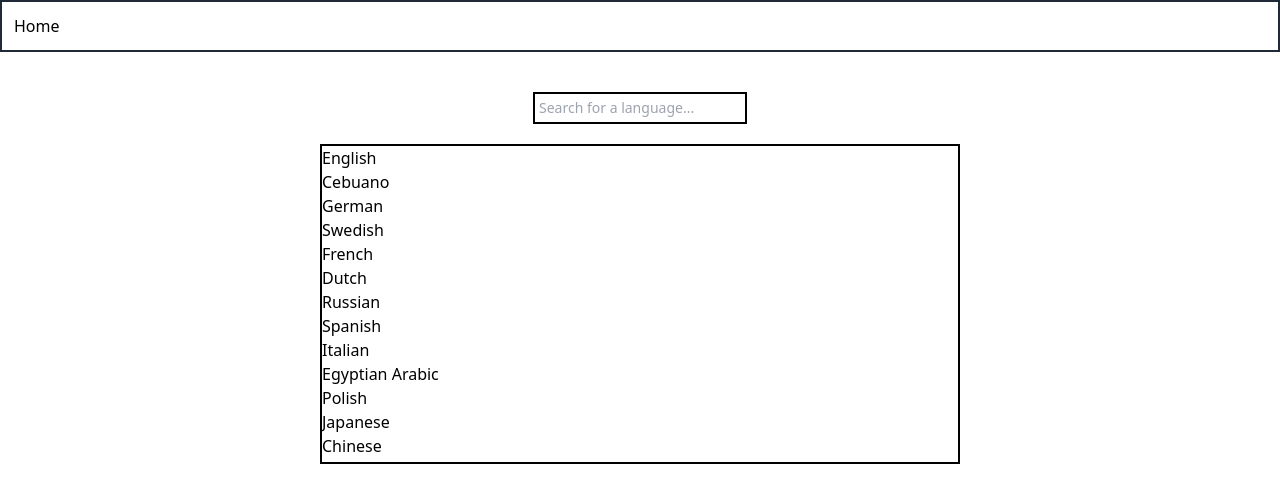
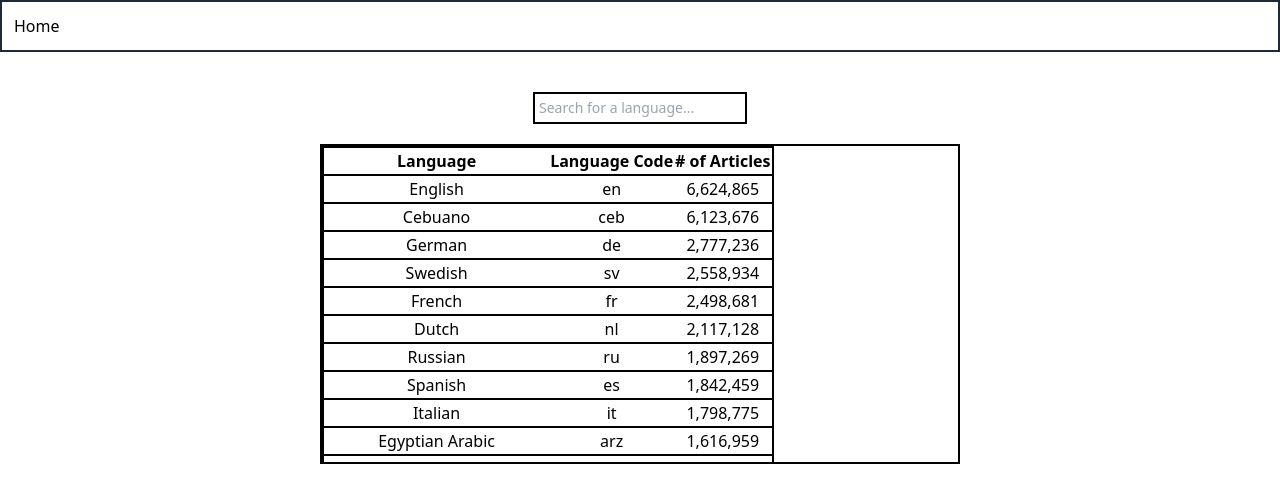
Before and after one commit to HanifCarroll/wikipedia-infinite-scroll, a Next.js app: page / in a window 1280 px wide. Shown: the top 502 px of the page. Built offline with nearby package versions, Linux system fonts and the light colour scheme.

Commit message:
Format languages in table.

```diff
--- a/pages/index.tsx
+++ b/pages/index.tsx
@@ -29,15 +29,36 @@ export default function Home() {
           value={searchTerm}
         />
         <div className="mt-5 w-1/2 max-h-80 border-2 border-black overflow-scroll">
-          <ul>
-            {filteredLanguages.map((language) => (
-              <li key={language.Wiki}>
-                <a href={`/random?language=${language.Wiki}`}>
-                  {language.Language}
-                </a>
-              </li>
-            ))}
-          </ul>
+          <table className="border-2 border-black border-collapse">
+            <thead>
+              <tr>
+                <th>Language</th>
+                <th>Language Code</th>
+                <th># of Articles</th>
+              </tr>
+            </thead>
+            <tbody>
+              {filteredLanguages.map((language) => (
+                <tr key={language.Wiki} className="border-2 border-black ">
+                  <td className="text-center">
+                    <a href={`/random?language=${language.Wiki}`}>
+                      {language.Language}
+                    </a>
+                  </td>
+                  <td className="text-center">
+                    <a href={`/random?language=${language.Wiki}`}>
+                      {language.Wiki}
+                    </a>
+                  </td>
+                  <td className="text-center">
+                    <a href={`/random?language=${language.Wiki}`}>
+                      {language.Articles}
+                    </a>
+                  </td>
+                </tr>
+              ))}
+            </tbody>
+          </table>
         </div>
       </div>
     </>
```
